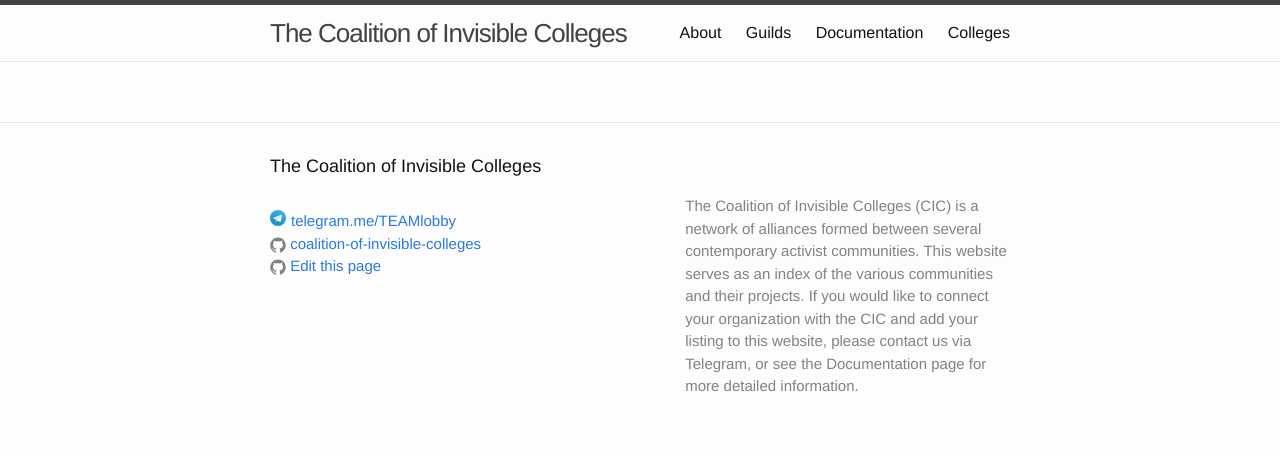
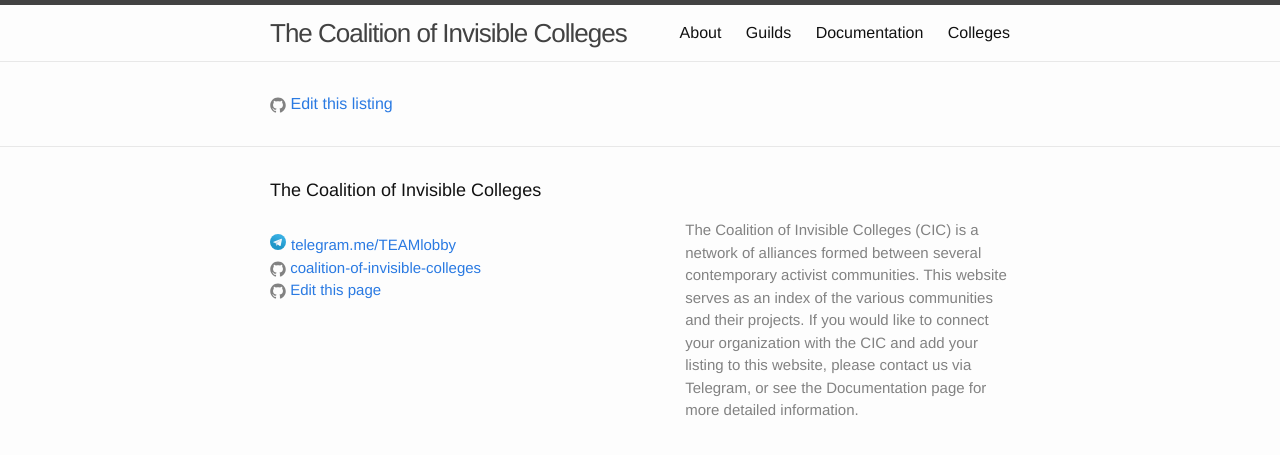
Before and after one commit to coalition-of-invisible-colleges/cic.github.io, a Jekyll site: the page built from colleges/TEAM/team-shamans.md, in a window 1280 px wide. Shown: the top 455 px of the page. Built offline with Jekyll 4.4.1, drawn with Linux system fonts in a browser that asks for light colours.

Commit message:
Testing adding edit link to listings

```diff
--- a/_layouts/listing.html
+++ b/_layouts/listing.html
@@ -1,4 +1,6 @@
 ---
 layout: default
 ---
+{% assign edit_url = 'coalition-of-invisible-colleges/cic.github.io/edit/master/' | append: page.college | append: '-' | append: page.guild %}
+{% include icon-github.html username=edit_url title='Edit this listing' %}
 {{ content }}
```
